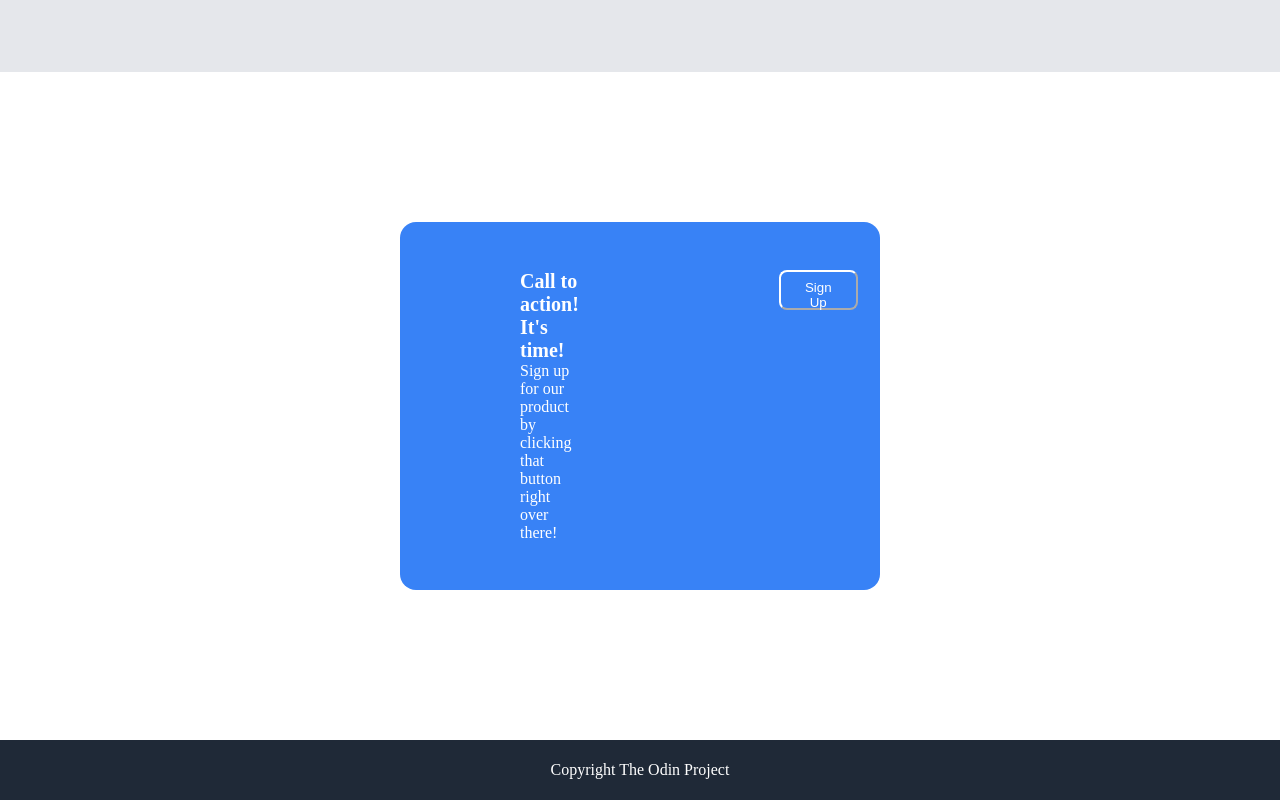
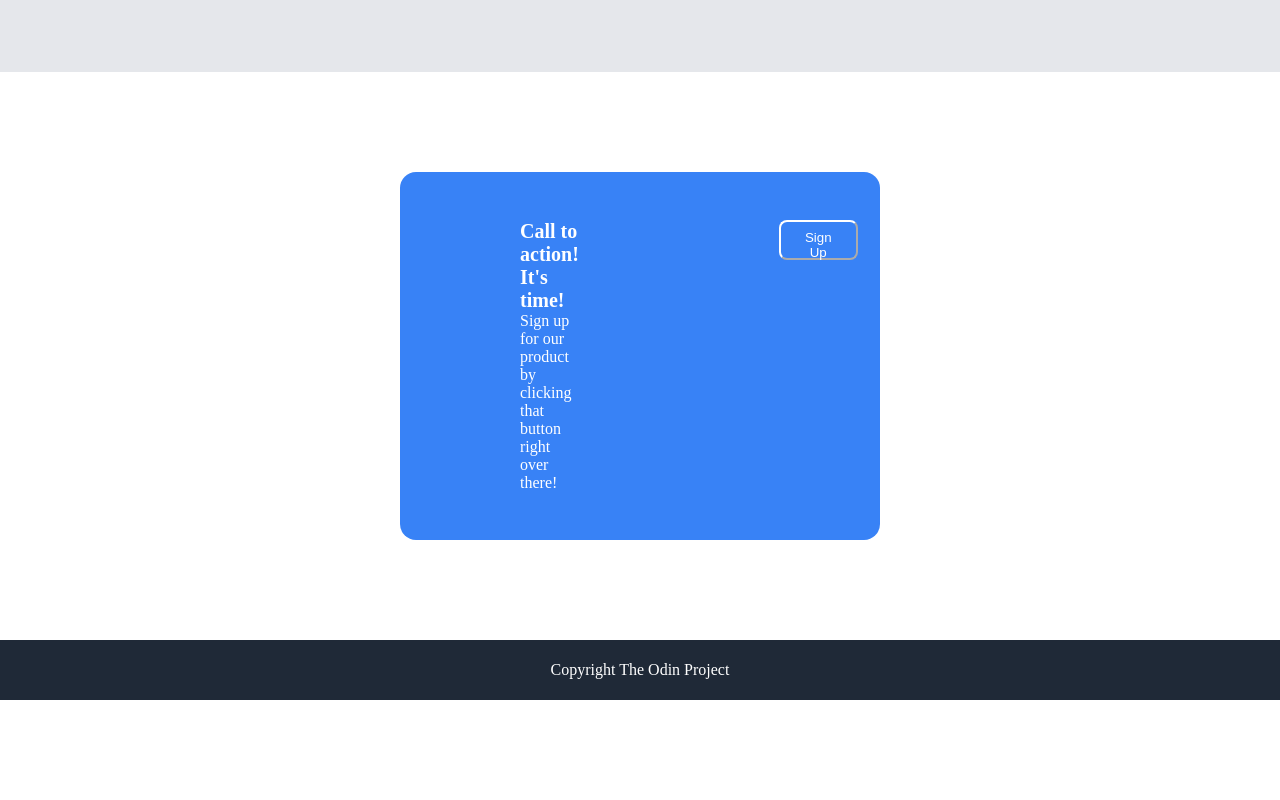
Before and after one commit to BlockchainLover2/LandingPage, a plain HTML site: page index.html in a window 1280 px wide. Shown: the part 994-1794 px from the top of the page. After the commit the page ends 1694 px from the top, so only its background shows below. Drawn offline with Linux system fonts and the light colour scheme.

Commit message:
Margin value updated
The space between footer and call action part was so much so I changed it.

```diff
--- a/css/styles.css
+++ b/css/styles.css
@@ -133,7 +133,7 @@ body{
     border-radius: 16px;
     padding: 48px 120px;
     color: white;
-    margin: 150px 400px;
+    margin: 100px 400px;
     display: flex;
     gap: 200px;
 }
```
